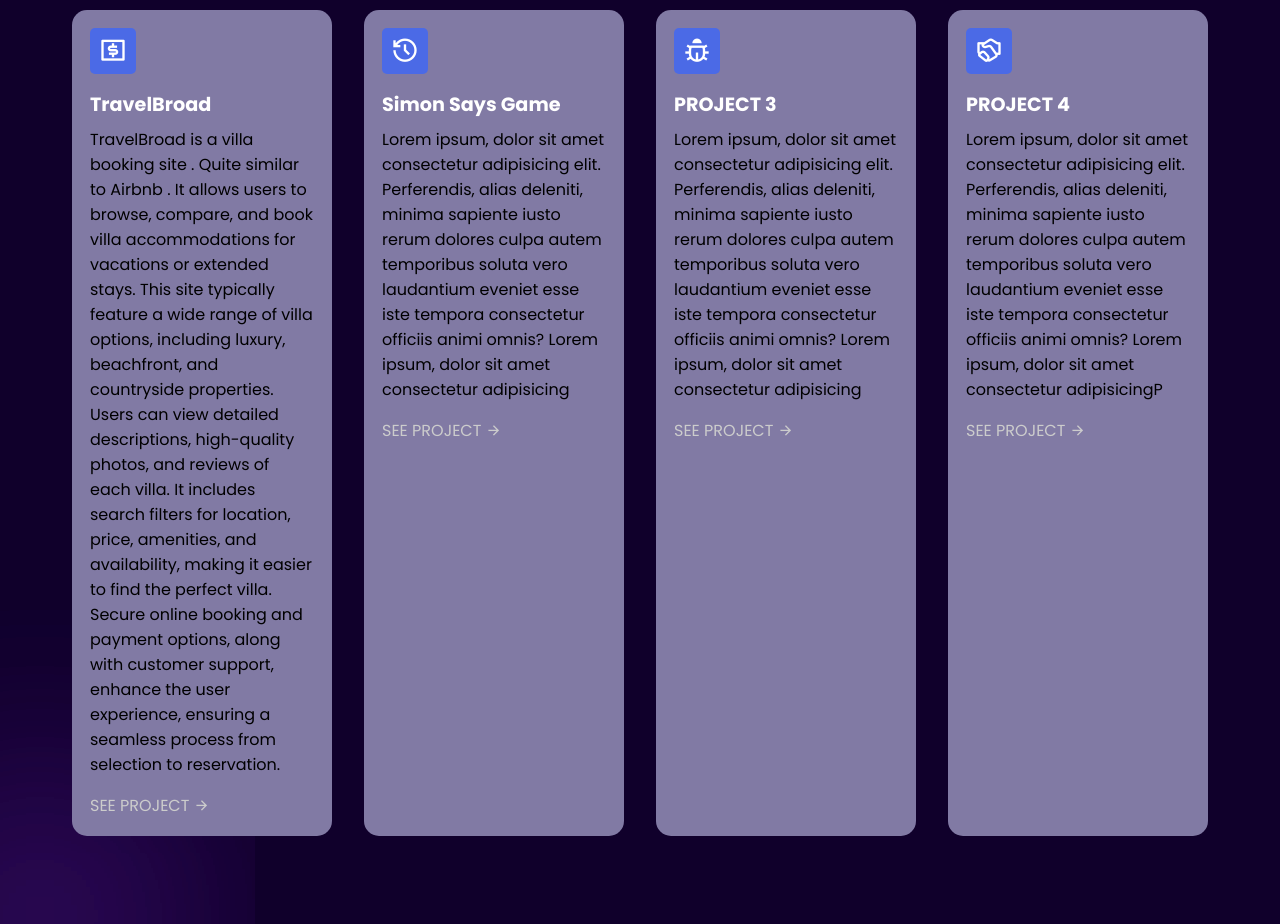
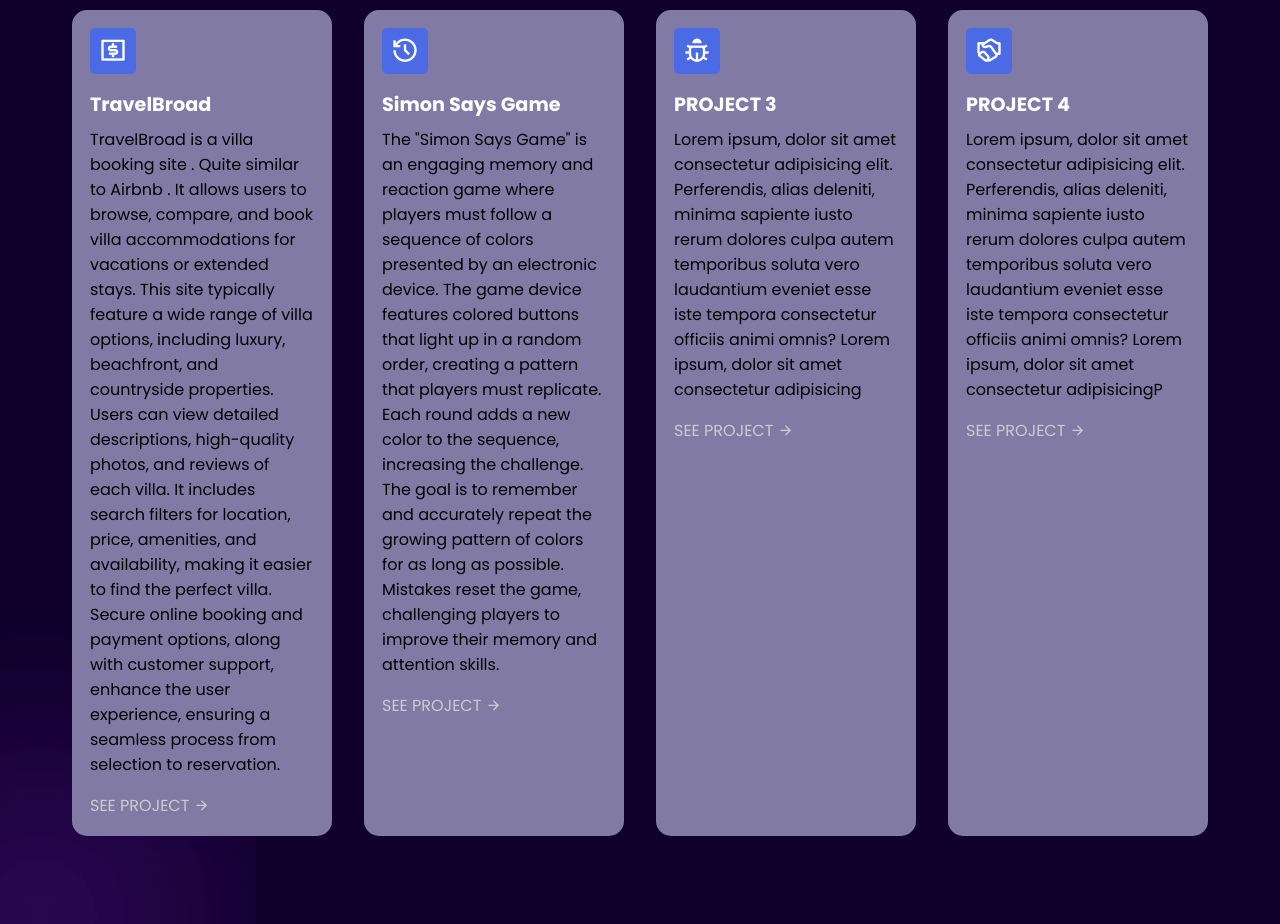
Before and after one commit to laukik-24/My-Portfolio, a website: page index.html in a window 1280 px wide. Shown: the part 1180-2104 px from the top of the page. Drawn offline with nearby package versions, Linux system fonts and the light colour scheme.

Commit message:
udated simon

```diff
--- a/index.html
+++ b/index.html
@@ -62,8 +62,7 @@
                 <span><i class="ri-history-line"></i></span>
                 <h4>Simon Says Game</h4>
                 <p>
-                    Lorem ipsum, dolor sit amet consectetur adipisicing elit. Perferendis, alias deleniti, minima sapiente iusto rerum dolores culpa autem temporibus soluta vero laudantium eveniet esse iste tempora consectetur officiis animi omnis?
-                    Lorem ipsum, dolor sit amet consectetur adipisicing
+                    The "Simon Says Game" is an engaging memory and reaction game where players must follow a sequence of colors presented by an electronic device. The game device features colored buttons that light up in a random order, creating a pattern that players must replicate. Each round adds a new color to the sequence, increasing the challenge. The goal is to remember and accurately repeat the growing pattern of colors for as long as possible. Mistakes reset the game, challenging players to improve their memory and attention skills.
                 </p>
                 <a href="https://simon-says-laukik.vercel.app/">SEE PROJECT <i class="ri-arrow-right-line"></i></a>
             </div>
```
